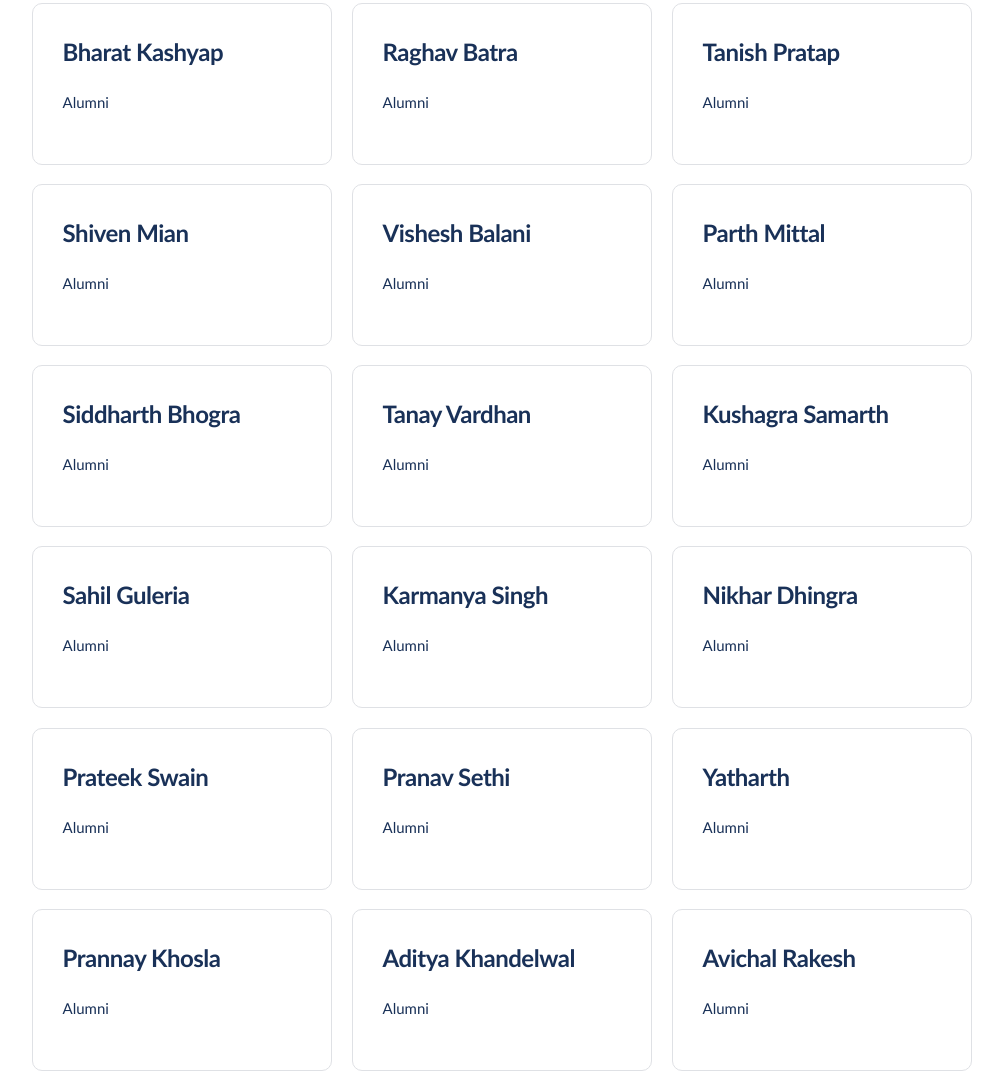
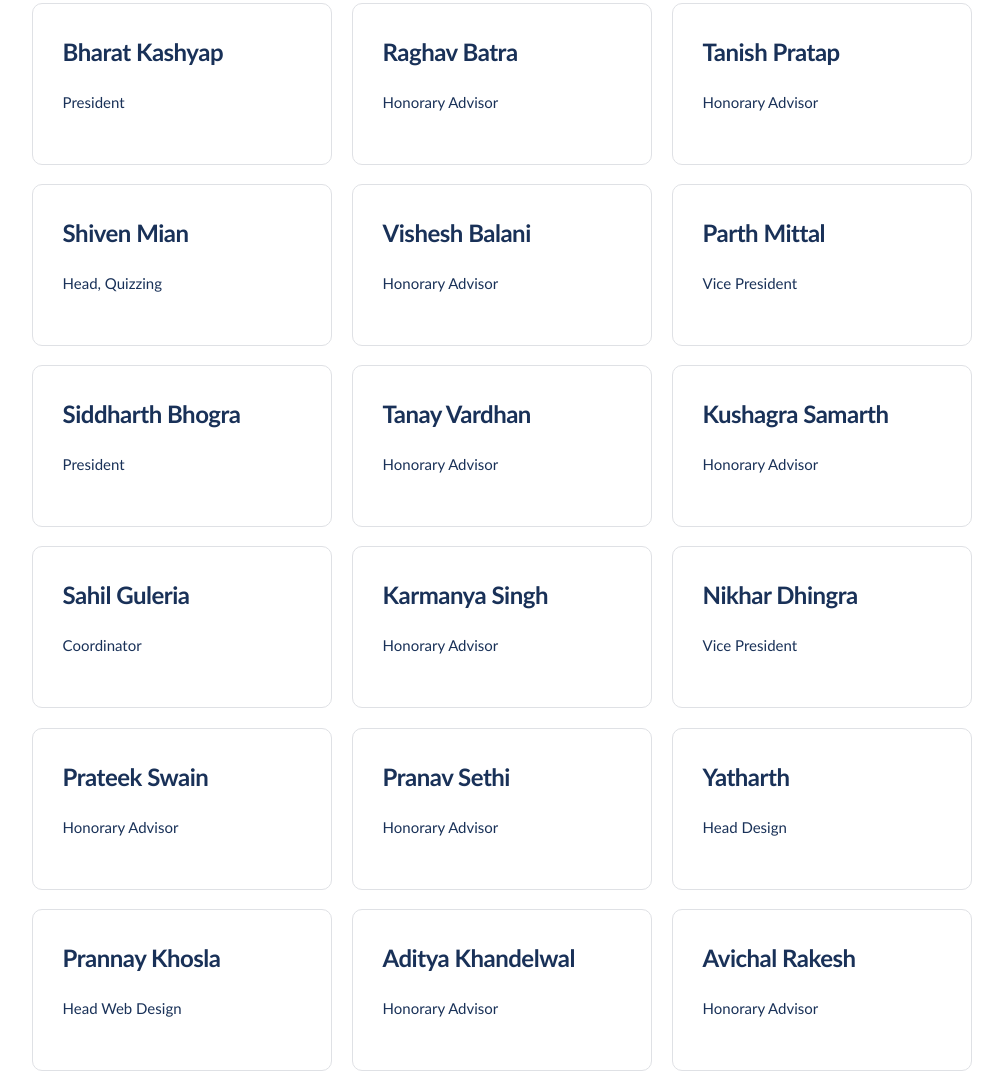
Before and after one commit to exunclan/website-2018, a Gatsby site: page /alumni in a window 1280 px wide. Shown: the part 5981-7055 px from the top of the page, without its empty margins (138-1141 px from the left). Built offline with nearby package versions, Linux system fonts and the light colour scheme; Gatsby itself is replaced by a stand-in of ours.

Commit message:
bugfix, added correct role to alumni for 2015-16 and 2014-15 batch.

```diff
--- a/data/alumni.js
+++ b/data/alumni.js
@@ -251,71 +251,71 @@ export default [
       },
       {
         name: 'Rishabh Raj Nirula',
-        role: 'Alumni',
+        role: 'Senior Member',
       },
       {
         name: 'Tanay Kothari',
-        role: 'Alumni',
+        role: 'Honorary Advisor',
       },
       {
         name: 'Rishabh Jain',
-        role: 'Alumni',
+        role: 'Head, Cryptic Hunts',
       },
       {
         name: 'Shubham Aggarwal',
-        role: 'Alumni',
+        role: 'Honorary Advisor',
       },
       {
         name: 'Abhishek Anand',
-        role: 'Alumni',
+        role: 'Honorary Advisor',
       },
       {
         name: 'Anumay Ashish Mishra',
-        role: 'Alumni',
+        role: 'Honorary Advisor',
       },
       {
         name: 'Shikhar Shivam',
-        role: 'Alumni',
+        role: 'Head, Hardware',
       },
       {
         name: 'Arkin Gupta',
-        role: 'Alumni',
+        role: 'Honorary Advisor',
       },
       {
         name: 'Zorawar Singh',
-        role: 'Alumni',
+        role: 'Honorary Advisor',
       },
       {
         name: 'Abhinav Chadha',
-        role: 'Alumni',
+        role: 'Senior Member',
       },
       {
         name: 'Rahul Shekhar',
-        role: 'Alumni',
+        role: 'Honorary Advisor',
       },
       {
         name: 'Abhimanyu Sinha',
-        role: 'Alumni',
+        role: 'Honorary Advisor',
       },
       {
         name: 'Harshil Kashyap',
-        role: 'Alumni',
+        role: 'Secretary',
       },
       {
         name: 'Sana Gujral',
-        role: 'Alumni',
+        role: 'Honorary Advisor',
       },
       {
         name: 'Neel Bakshi',
-        role: 'Alumni',
+        role: 'Honorary Advisor',
       },
       {
         name: 'Sambhav Anand',
-        role: 'Alumni',
+        role: 'Honorary Advisor',
       },
       {
         name: 'Akarsh Shekhar',
-        role: 'Alumni',
+        role: 'Member',
       },
     ],
   },
@@ -324,87 +324,87 @@ export default [
     alumni: [
       {
         name: 'Bharat Kashyap',
-        role: 'Alumni',
+        role: 'President',
       },
       {
         name: 'Raghav Batra',
-        role: 'Alumni',
+        role: 'Honorary Advisor',
       },
       {
         name: 'Tanish Pratap',
-        role: 'Alumni',
+        role: 'Honorary Advisor',
       },
       {
         name: 'Shiven Mian',
-        role: 'Alumni',
+        role: 'Head, Quizzing',
       },
       {
         name: 'Vishesh Balani',
-        role: 'Alumni',
+        role: 'Honorary Advisor',
       },
       {
         name: 'Parth Mittal',
-        role: 'Alumni',
+        role: 'Vice President',
       },
       {
         name: 'Siddharth Bhogra',
-        role: 'Alumni',
+        role: 'President',
       },
       {
         name: 'Tanay Vardhan',
-        role: 'Alumni',
+        role: 'Honorary Advisor',
       },
       {
         name: 'Kushagra Samarth',
-        role: 'Alumni',
+        role: 'Honorary Advisor',
       },
       {
         name: 'Sahil Guleria',
-        role: 'Alumni',
+        role: 'Coordinator',
       },
       {
         name: 'Karmanya Singh',
-        role: 'Alumni',
+        role: 'Honorary Advisor',
       },
       {
         name: 'Nikhar Dhingra',
-        role: 'Alumni',
+        role: 'Vice President',
       },
       {
         name: 'Prateek Swain',
-        role: 'Alumni',
+        role: 'Honorary Advisor',
       },
       {
         name: 'Pranav Sethi',
-        role: 'Alumni',
+        role: 'Honorary Advisor',
       },
       {
         name: 'Yatharth',
-        role: 'Alumni',
+        role: 'Head Design',
       },
       {
         name: 'Prannay Khosla',
-        role: 'Alumni',
+        role: 'Head Web Design',
       },
       {
         name: 'Aditya Khandelwal',
-        role: 'Alumni',
+        role: 'Honorary Advisor',
       },
       {
         name: 'Avichal Rakesh',
-        role: 'Alumni',
+        role: 'Honorary Advisor',
       },
       {
         name: 'Madhav Narayan',
-        role: 'Alumni',
+        role: 'Honorary Advisor',
       },
       {
         name: 'Alabhya Vaibhav',
-        role: 'Alumni',
+        role: 'Honorary Advisor',
       },
       {
         name: 'Mrinaal Mittal',
-        role: 'Alumni',
+        role: 'Honorary Advisor',
       },
     ],
   },
```
